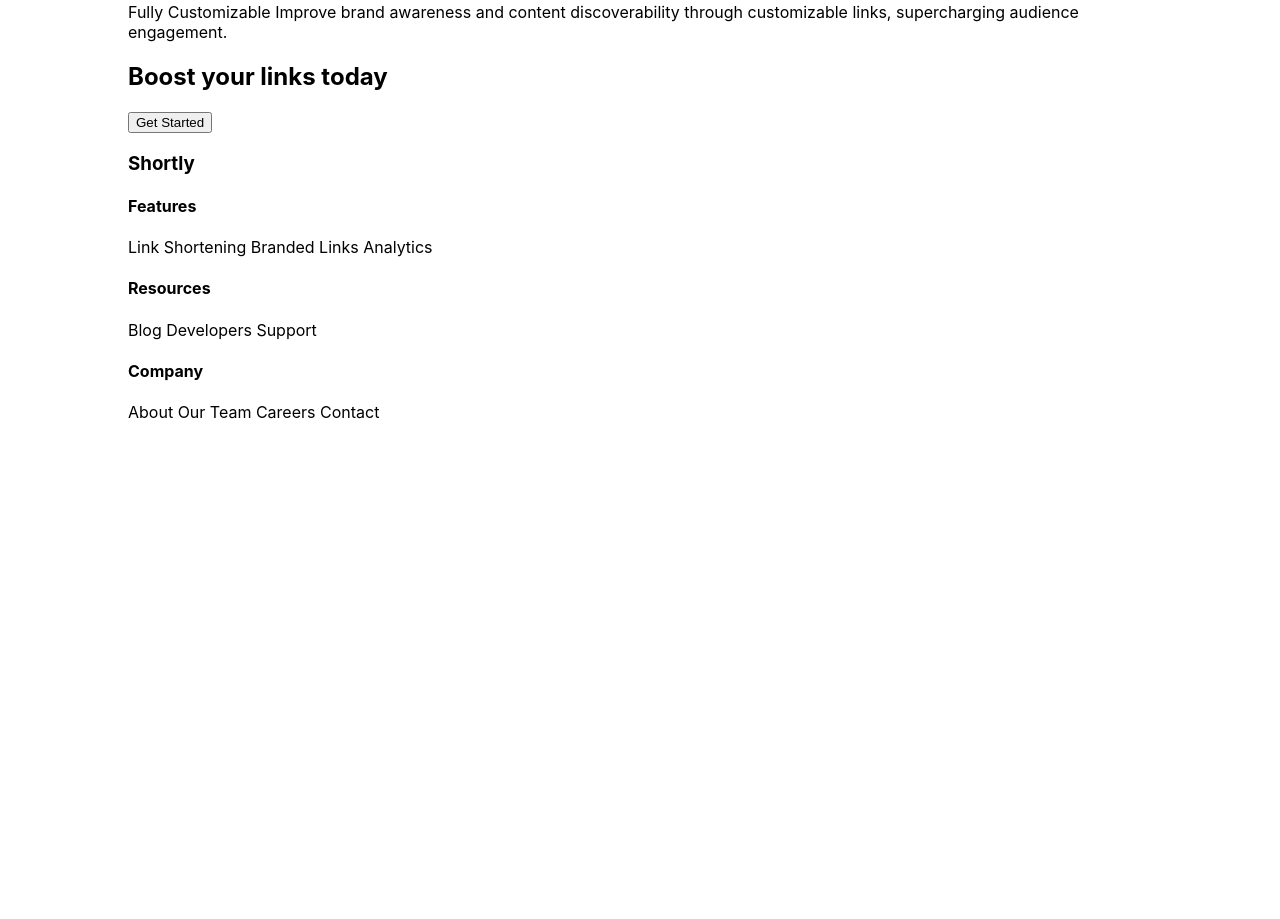
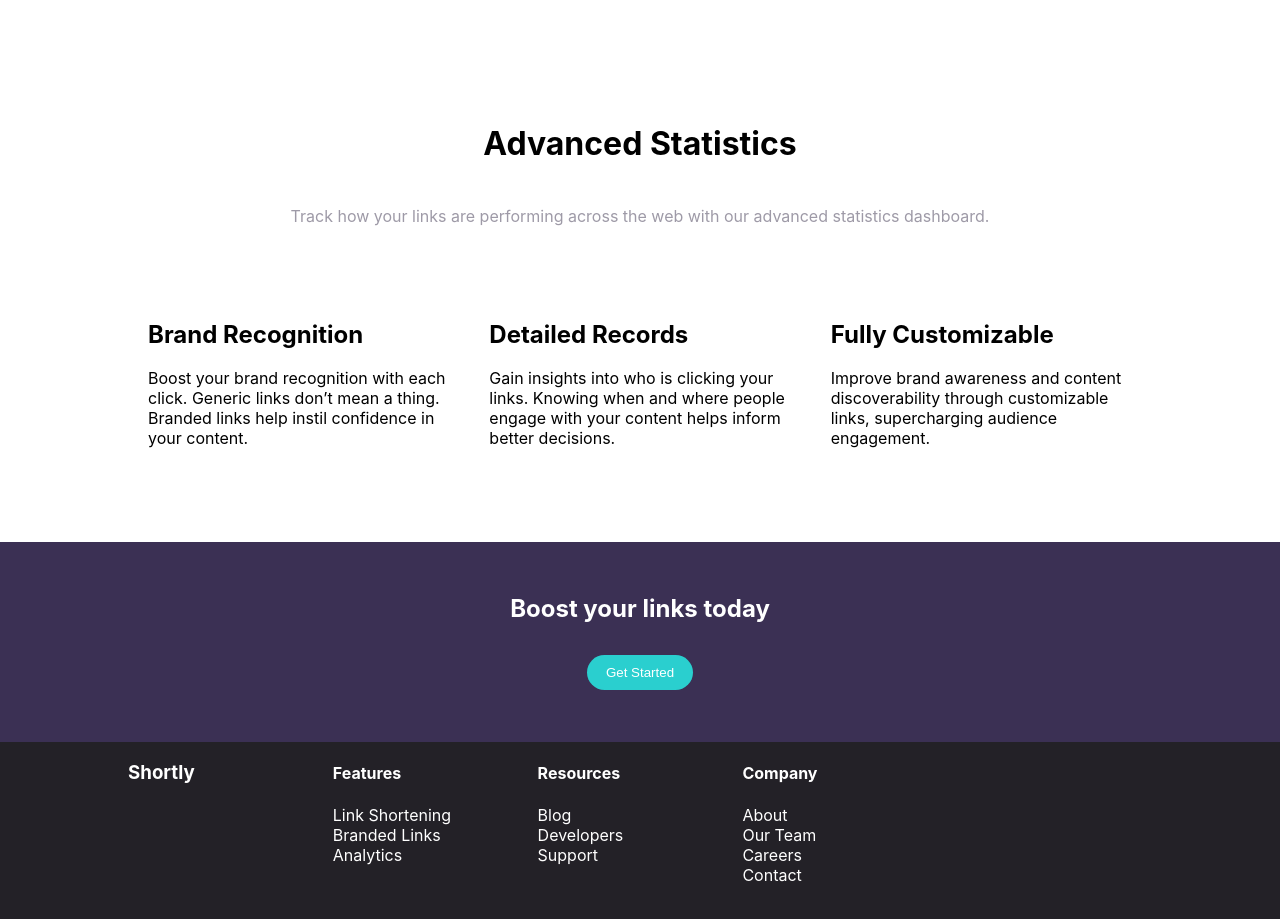
Before and after one commit to Babu-Mohammed-Izhan/urlshortly, a Next.js app: page / in a window 1280 px wide. Shown: the part 709-1628 px from the top of the page. Before the commit the page ends 1131 px from the top, so only its background shows below. Built offline with nearby package versions, Linux system fonts and the light colour scheme.

Commit message:
completed css

```diff
--- a/pages/index.tsx
+++ b/pages/index.tsx
@@ -54,24 +54,38 @@
         </section>
         <section className={styles.cardsection}>
           <div className={styles.cardsectitle}>
-            Advanced Statistics Track how your links are performing across the
-            web with our advanced statistics dashboard.
+            <h1>Advanced Statistics</h1>
+            <p>
+              {" "}
+              Track how your links are performing across the web with our
+              advanced statistics dashboard.
+            </p>
           </div>
           <div className={styles.cards}>
             <div className={styles.card}>
-              Brand Recognition Boost your brand recognition with each click.
-              Generic links don’t mean a thing. Branded links help instil
-              confidence in your content.
+              <h1> Brand Recognition</h1>
+              <p>
+                {" "}
+                Boost your brand recognition with each click. Generic links
+                don’t mean a thing. Branded links help instil confidence in your
+                content.
+              </p>
             </div>
             <div className={styles.card}>
-              Detailed Records Gain insights into who is clicking your links.
-              Knowing when and where people engage with your content helps
-              inform better decisions.
+              <h1>Detailed Records</h1>
+              <p>
+                Gain insights into who is clicking your links. Knowing when and
+                where people engage with your content helps inform better
+                decisions.
+              </p>
             </div>
             <div className={styles.card}>
-              Fully Customizable Improve brand awareness and content
-              discoverability through customizable links, supercharging audience
-              engagement.
+              <h1>Fully Customizable</h1>
+              <p>
+                {" "}
+                Improve brand awareness and content discoverability through
+                customizable links, supercharging audience engagement.
+              </p>
             </div>
           </div>
         </section>
@@ -80,19 +94,21 @@
           <h2 className={styles.title}>Boost your links today</h2>
           <button className={styles.started}>Get Started</button>
         </section>
-        <footer className={styles.footer}>
+        <footer className={styles.footerwrapper}>
+          <div className={styles.footer}>
             <h3 className={styles.logo}>Shortly</h3>
             <div className={styles.links}>
               <h4>Features</h4> <a href="#">Link Shortening</a>{" "}
               <a href="#">Branded Links</a> <a href="#">Analytics</a>{" "}
             </div>
             <div className={styles.links}>
-            <h4>Resources</h4> <a href="#">Blog</a> <a href="#"> Developers</a>{" "}
-            <a href="#"> Support</a>{" "}
+              <h4>Resources</h4> <a href="#">Blog</a>{" "}
+              <a href="#"> Developers</a> <a href="#"> Support</a>{" "}
             </div>
             <div className={styles.links}>
               <h4>Company</h4> <a href="#">About</a> <a href="#">Our Team</a>{" "}
               <a href="#">Careers</a> <a href="#">Contact</a>{" "}
+            </div>
           </div>
         </footer>
       </div>
--- a/styles/Home.module.scss
+++ b/styles/Home.module.scss
@@ -1,8 +1,9 @@
 .container {
-  max-width: 80%;
-  margin: auto;
+  max-width: 100%;
   .main {
     .navbar {
+      max-width: 80%;
+      margin: auto;
       display: flex;
       align-items: center;
       justify-content: space-between;
@@ -39,10 +40,12 @@
       }
     }
     .hero {
+      max-width: 80%;
+      margin: auto;
       .main {
         display: grid;
         grid-template-columns: 1fr 1fr;
-        min-height: 50vh;
+        min-height: 60vh;
         .leftside {
           display: flex;
           align-items: flex-start;
@@ -96,5 +99,78 @@
         }
       }
     }
+    .cardsection {
+      max-width: 80%;
+      margin: auto;
+      display: flex;
+      align-items: center;
+      justify-content: center;
+      flex-direction: column;
+      min-height: 70vh;
+      .cardsectitle {
+        display: flex;
+        align-items: center;
+        justify-content: center;
+        flex-direction: column;
+        margin: 3rem 0px;
+        h1 {
+          font-size: 2rem;
+          font-weight: 700;
+        }
+        p {
+          color: hsl(257, 7%, 63%);
+          padding: 0px 9rem;
+          text-align: center;
+        }
+      }
+      .cards {
+        display: grid;
+        grid-template-columns: 1fr 1fr 1fr;
+        .card {
+          padding: 10px 20px;
+        }
+      }
+    }
+
+    .calltoaction {
+      display: flex;
+      align-items: center;
+      justify-content: center;
+      flex-direction: column;
+      min-height: 25vh;
+      background-color: hsl(257, 27%, 26%);
+      h2 {
+        color: white;
+        padding-bottom: 2rem;
+        margin: 0px;
+      }
+      button {
+        background-color: hsl(180, 66%, 49%);
+        border: none;
+        color: white;
+        padding: 10px 1.2rem;
+        margin: 0rem 0.5rem;
+        border-radius: 25px;
+      }
+    }
+
+    .footerwrapper {
+      min-height: 30vh;
+      background-color: hsl(260, 8%, 14%);
+      .footer {
+        max-width: 80%;
+        margin: auto;
+        display: grid;
+        grid-template-columns: 1fr 1fr 1fr 1fr 1fr;
+        color: white;
+        min-height: 100%;
+        .links {
+          display: flex;
+          align-items: flex-start;
+          justify-content: flex-start;
+          flex-direction: column;
+        }
+      }
+    }
   }
 }
```
Lines whose indentation alone changed are shown as unchanged.
